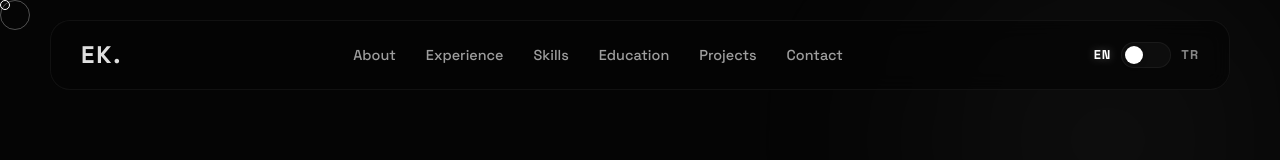
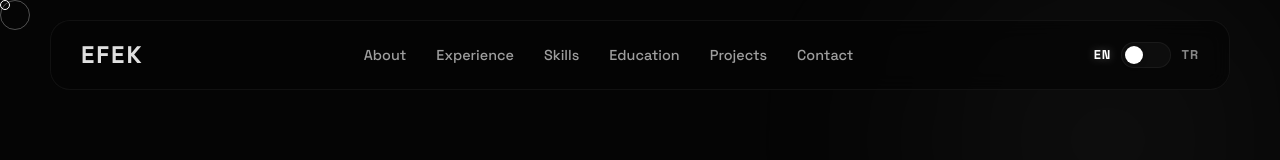
Before and after one commit to efekrbas/website, a React (Vite) app: page / in a window 1280 px wide. Shown: the top 160 px of the page. Built offline with nearby package versions, Linux system fonts and the light colour scheme; no server answers.

Commit message:
fix: update Header navigation

```diff
--- a/src/components/Header.jsx
+++ b/src/components/Header.jsx
@@ -23,7 +23,7 @@ const Header = () => {
     return (
         <header>
             <nav className="glass-nav">
-                <div className="logo">EK.</div>
+                <div className="logo">EFEK</div>
                 <ul className={`nav-links ${navOpen ? 'nav-active' : ''}`}>
                     <li><a href="/about" onClick={(e) => handleNavClick(e, 'about')}>{t('about')}</a></li>
                     <li><a href="/experience" onClick={(e) => handleNavClick(e, 'experience')}>{t('experience')}</a></li>
```
